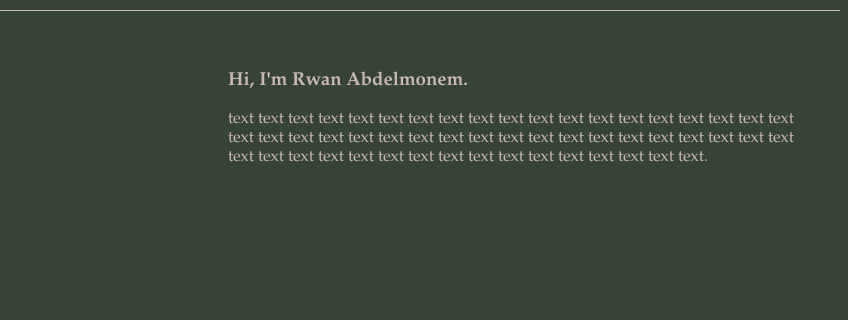
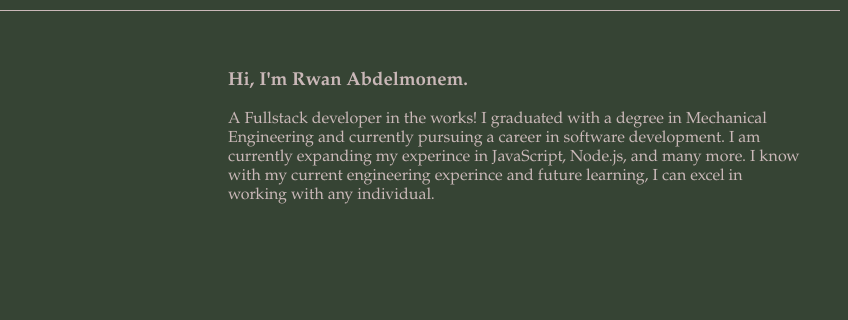
Before and after one commit to rabdelmonem0/RAbdelmonem-portfolio, a plain HTML site: page index.html in a window 1280 px wide. Shown: the part 339-659 px from the top of the page, 432-1280 px from the left. Drawn offline with Linux system fonts and the light colour scheme.

Commit message:
created README.md

```diff
--- a/index.html
+++ b/index.html
@@ -29,7 +29,7 @@
                 <div class="about-me-right">
                     <h1 id="hi">Hi, I'm Rwan Abdelmonem.</h1>
                     <p>
-                        text text text text text text text text text text text text text text text text text text text text text text text text text text text text text text text text text text text text text text text text text text text text text text text text text text text text text text.
+                        A Fullstack developer in the works! I graduated with a degree in Mechanical Engineering and currently pursuing a career in software development. I am currently expanding my experince in JavaScript, Node.js, and many more. I know with my current engineering experince and future learning, I can excel in working with any individual.
                     </p>
                 </div>
             </section>
```
